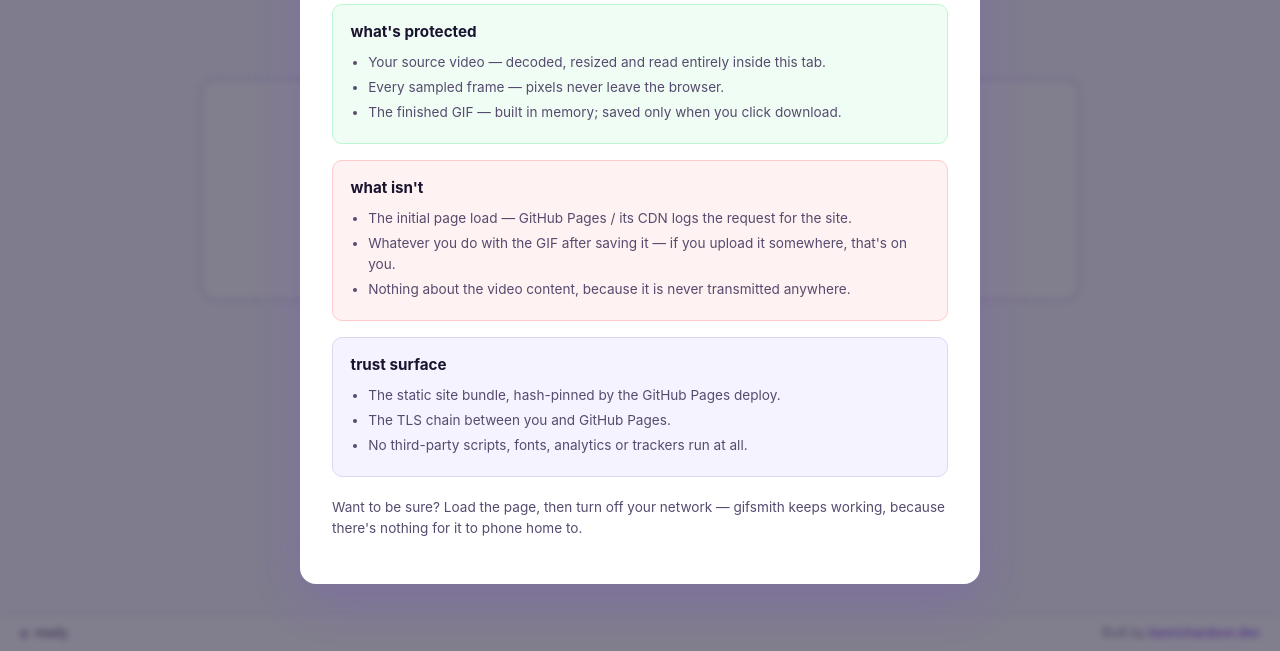
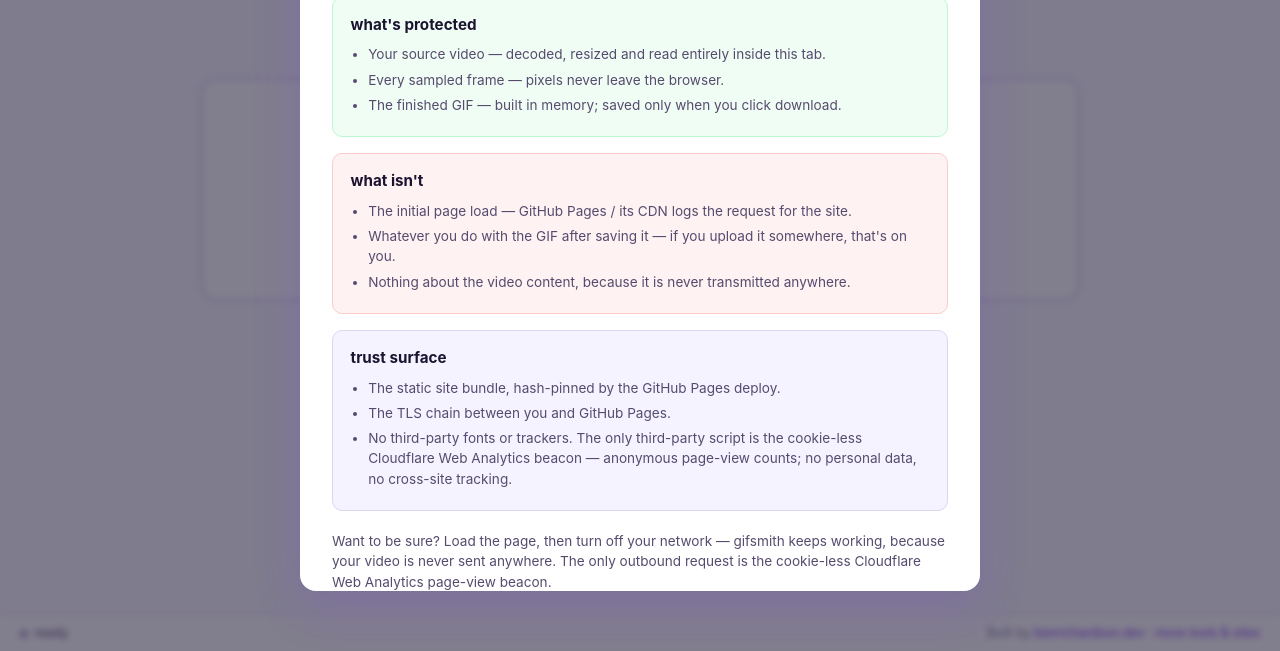
Before and after one commit to ben-gy/gifsmith, a website built with Vite: page index.html in a window 1280 px wide. Both pictures are taken after a click on the element "runs entirely in your browser". Shown: the part 149-800 px from the top of the page. Built offline with nearby package versions, Linux system fonts and the light colour scheme.

Commit message:
Truthful analytics disclosure; hub backlink

```diff
--- a/index.html
+++ b/index.html
@@ -90,6 +90,10 @@
             >Built by
             <a href="https://benrichardson.dev/" target="_blank" rel="noopener noreferrer"
               >benrichardson.dev</a
+            >
+            ·
+            <a href="https://hub.benrichardson.dev" target="_blank" rel="noopener"
+              >more tools &amp; sites</a
             ></span
           >
         </div>
@@ -181,13 +185,14 @@
             <ul>
               <li>The static site bundle, hash-pinned by the GitHub Pages deploy.</li>
               <li>The TLS chain between you and GitHub Pages.</li>
-              <li>No third-party scripts, fonts, analytics or trackers run at all.</li>
+              <li>No third-party fonts or trackers. The only third-party script is the cookie-less Cloudflare Web Analytics beacon — anonymous page-view counts; no personal data, no cross-site tracking.</li>
             </ul>
           </div>
         </div>
         <p class="modal-foot">
           Want to be sure? Load the page, then turn off your network — gifsmith keeps working,
-          because there's nothing for it to phone home to.
+          because your video is never sent anywhere. The only outbound request is the
+          cookie-less Cloudflare Web Analytics page-view beacon.
         </p>
       </div>
     </template>
```
Also changed, not shown: README.md.
